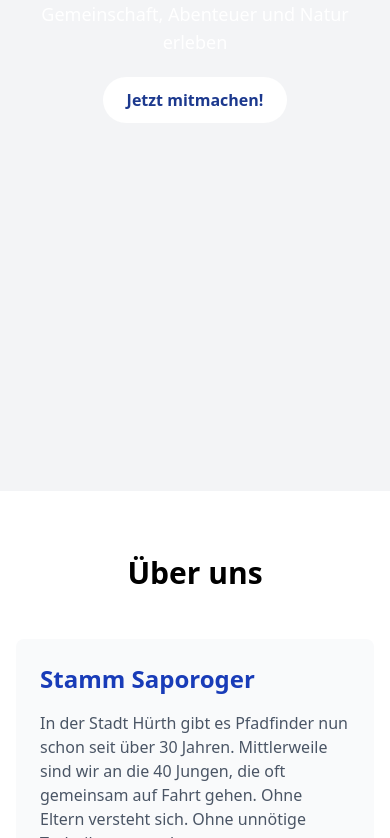
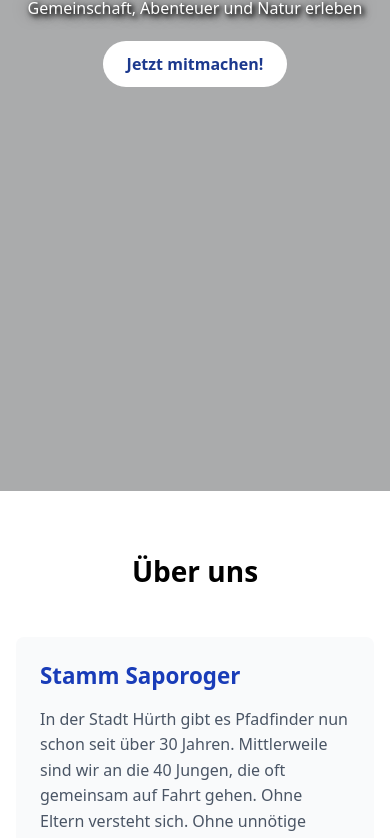
Before and after one commit to RonniSchmittner/Pfadfinder-Website, a plain HTML site: page index.html in a window 390 px wide. Shown: the part 184-1022 px from the top of the page. Drawn offline with Linux system fonts and the light colour scheme.

Commit message:
improved readability

```diff
--- a/styles.css
+++ b/styles.css
@@ -2,6 +2,64 @@
 html {
     scroll-behavior: smooth;
     scroll-padding-top: 4rem; /* Account for fixed header */
+    font-size: 18px; /* Erhöhte Basis-Schriftgröße */
+}
+
+body {
+    font-size: 1.1rem; /* Erhöhte Schriftgröße für den gesamten Body */
+    line-height: 1.6; /* Verbesserte Zeilenhöhe für bessere Lesbarkeit */
+}
+
+/* Erhöhte Schriftgrößen für verschiedene Elemente */
+h1 {
+    font-size: 2.5rem !important;
+}
+
+h2 {
+    font-size: 2rem !important;
+}
+
+h3 {
+    font-size: 1.5rem !important;
+}
+
+h4 {
+    font-size: 1.25rem !important;
+}
+
+p {
+    font-size: 1.1rem !important;
+}
+
+/* Responsive Anpassungen für mobile Geräte */
+@media (max-width: 768px) {
+    html {
+        font-size: 16px;
+    }
+
+    body {
+        font-size: 1rem;
+    }
+
+    h1 {
+        font-size: 2rem !important;
+    }
+
+    h2 {
+        font-size: 1.75rem !important;
+    }
+
+    h3 {
+        font-size: 1.4rem !important;
+    }
+
+    h4 {
+        font-size: 1.2rem !important;
+    }
+
+    p {
+        font-size: 1rem !important;
+    }
 }
 
 /* Fixed Navigation */
@@ -192,3 +250,29 @@ img[loading="lazy"].loaded {
         height: 80vh;
     }
 }
+
+/* Overlay für Hero-Parallax */
+.hero-parallax::before {
+    content: '';
+    position: absolute;
+    top: 0;
+    left: 0;
+    width: 100%;
+    height: 100%;
+    background: rgba(0, 0, 0, 0.3); /* reduziertes, helleres Overlay */
+    z-index: 1;
+    pointer-events: none;
+}
+
+/* Textschatten für Hero-Text */
+.hero-parallax h1 {
+    text-shadow: 2px 2px 4px rgba(0,0,0,1), 4px 4px 8px rgba(0,0,0,0.8), 0 0 20px rgba(0,0,0,0.6);
+    position: relative;
+    z-index: 2;
+}
+
+.hero-parallax p {
+    text-shadow: 2px 2px 4px rgba(0,0,0,1), 3px 3px 6px rgba(0,0,0,0.8), 0 0 15px rgba(0,0,0,0.6);
+    position: relative;
+    z-index: 2;
+}
```
Also changed, not shown: README.md.
